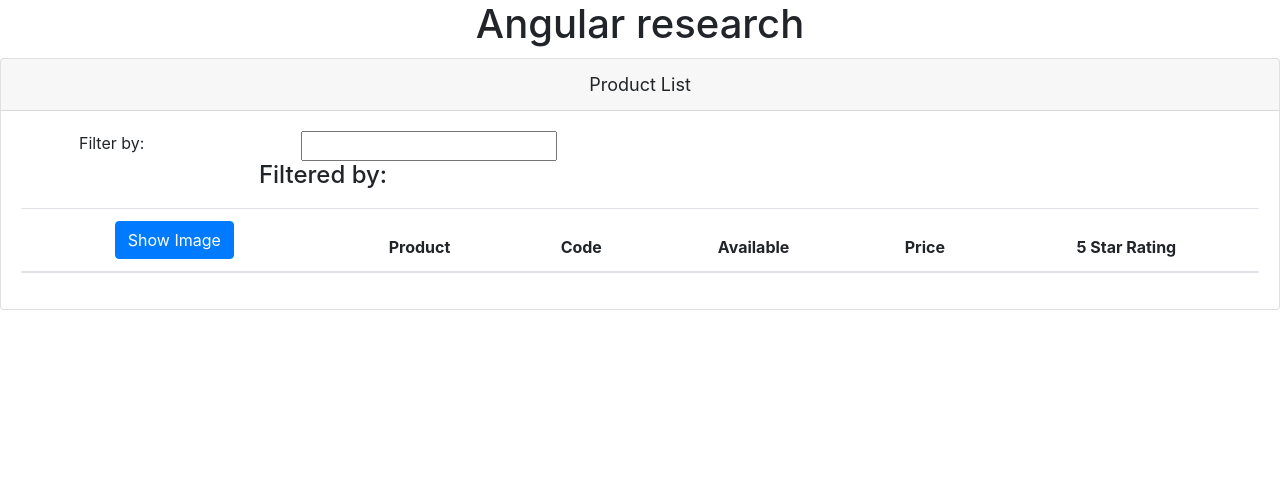
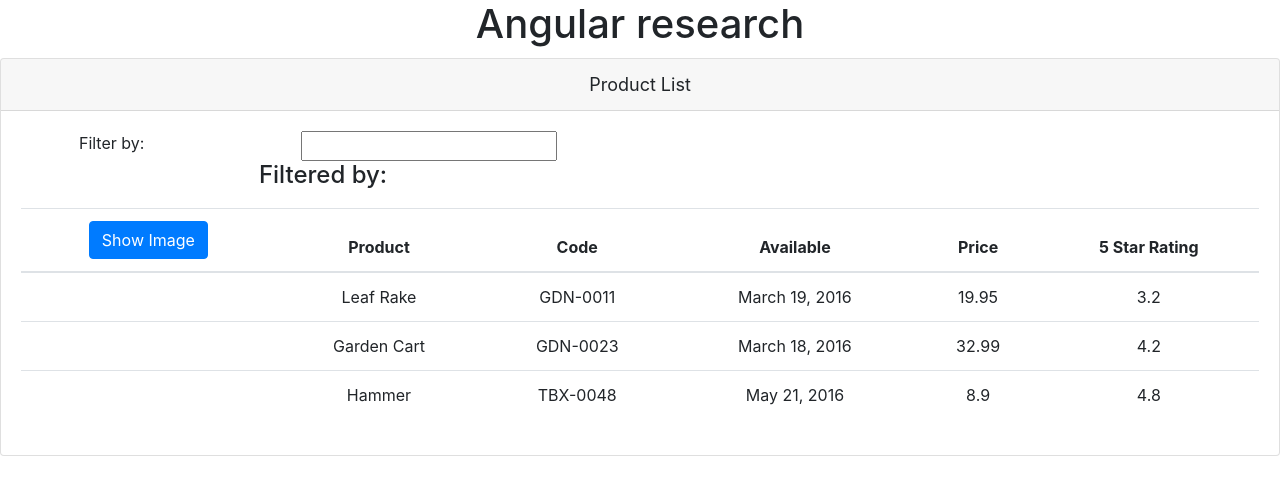
Before and after one commit to dennisvremanHAN/angular-research, an Angular app: page / in a window 1280 px wide. Shown: the top 494 px of the page. Built offline with nearby package versions, Linux system fonts and the light colour scheme.

Commit message:
Table data

```diff
--- a/src/app/products/product-list.component.html
+++ b/src/app/products/product-list.component.html
@@ -1,6 +1,6 @@
 <div class="card">
     <div class="card-header">
-        Product List
+        {{pageTitle}}
     </div>
     <div class="card-body">
         <div class="row">
@@ -15,7 +15,7 @@
             </div>
         </div>
         <div class="table-responsive">
-            <table class="table">
+            <table class="table" *ngIf='products && products.length'>
                 <thead>
                     <tr>
                         <th>
@@ -31,7 +31,14 @@
                     </tr>
                 </thead>
                 <tbody>
-
+                    <tr *ngFor='let product of products'>
+                        <td></td>
+                        <td>{{product.productName}}</td>
+                        <td>{{product.productCode}}</td>
+                        <td>{{product.releaseDate}}</td>
+                        <td>{{product.price}}</td>
+                        <td>{{product.starRating}}</td>
+                    </tr>
                 </tbody>
             </table>
         </div>
--- a/src/app/products/product-list.component.ts
+++ b/src/app/products/product-list.component.ts
@@ -5,5 +5,37 @@
     templateUrl: './product-list.component.html'
 })
 export class ProductListComponent {
-
+    pageTitle: string = 'Product List';
+    products: any[] = [
+        {
+            "productId": 1,
+            "productName": "Leaf Rake",
+            "productCode": "GDN-0011",
+            "releaseDate": "March 19, 2016",
+            "description": "Leaf rake with 48-inch wooden handle.",
+            "price": 19.95,
+            "starRating": 3.2,
+            "imageUrl": "https://openclipart.org/image/300px/svg_to_png/26215/Anonymous_Leaf_Rake.png"
+            },
+            {
+            "productId": 2,
+            "productName": "Garden Cart",
+            "productCode": "GDN-0023",
+            "releaseDate": "March 18, 2016",
+            "description": "15 gallon capacity rolling garden cart",
+            "price": 32.99,
+            "starRating": 4.2,
+            "imageUrl": "https://openclipart.org/image/300px/svg_to_png/58471/garden_cart.png"
+            },
+            {
+            "productId": 5,
+            "productName": "Hammer",
+            "productCode": "TBX-0048",
+            "releaseDate": "May 21, 2016",
+            "description": "Curved claw steel hammer",
+            "price": 8.9,
+            "starRating": 4.8,
+            "imageUrl": "https://openclipart.org/image/300px/svg_to_png/73/rejon_Hammer.png"
+            }
+    ];
 }
```
